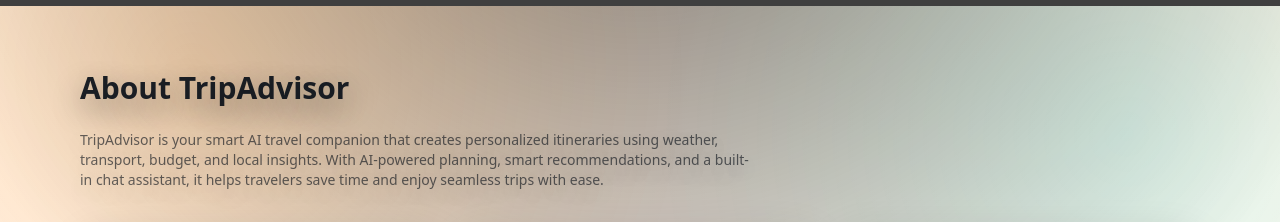
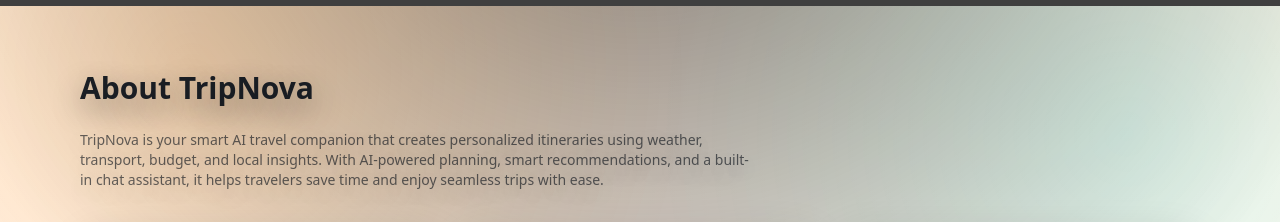
Before and after one commit to kartikkes02/TripNova, a React (Vite) app in the folder frontend/: page / in a window 1280 px wide. Shown: the part 810-1032 px from the top of the page. Built offline with nearby package versions, Linux system fonts and the light colour scheme; no server answers; grey boxes are pictures that could not be loaded.

Commit message:
Update HomePage.jsx

```diff
--- a/frontend/src/pages/HomePage.jsx
+++ b/frontend/src/pages/HomePage.jsx
@@ -151,9 +151,9 @@ export default function HomePage() {
         </div>
       </section>
 
-      <SectionShell id="about" title="About TripAdvisor">
+      <SectionShell id="about" title="About TripNova">
         <p className="mb-8 max-w-2xl text-sm text-[color:var(--text-muted)]">
-          TripAdvisor is your smart AI travel companion that creates personalized itineraries using weather, transport, budget, and local insights. With AI-powered planning, smart recommendations, and a built-in chat assistant, it helps travelers save time and enjoy seamless trips with ease.
+          TripNova is your smart AI travel companion that creates personalized itineraries using weather, transport, budget, and local insights. With AI-powered planning, smart recommendations, and a built-in chat assistant, it helps travelers save time and enjoy seamless trips with ease.
         </p>
 
         <div className="grid gap-4 md:grid-cols-3">
```
